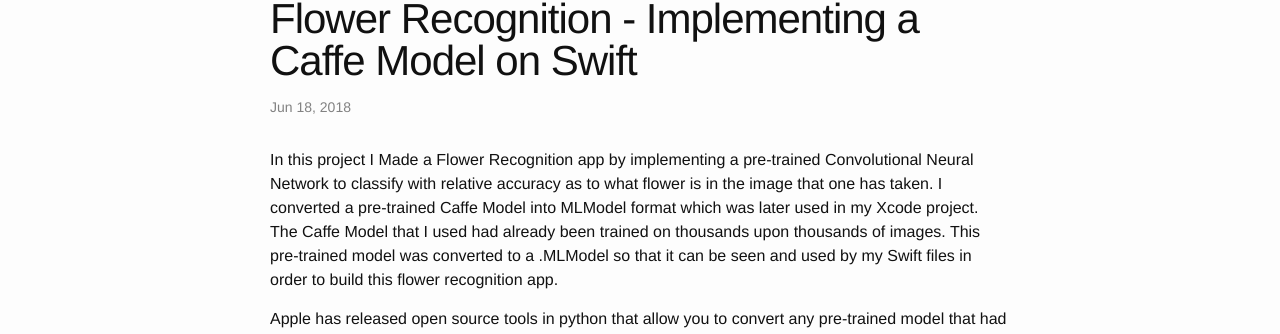
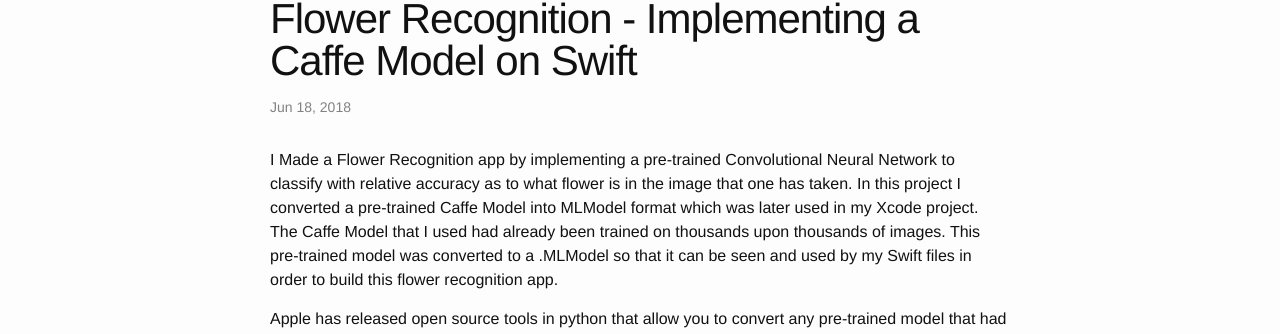
Before and after one commit to alexalwks2/aaronjohn2.github.io, a Jekyll site: the page built from _posts/2018-06-18-mobile-flower-recognition.md, in a window 1280 px wide. Shown: the part 94-428 px from the top of the page. Built offline with Jekyll 4.4.1, drawn with Linux system fonts in a browser that asks for light colours; comment, search, counter and statistics services are not loaded.

```diff
--- a/_posts/2018-06-18-mobile-flower-recognition.md
+++ b/_posts/2018-06-18-mobile-flower-recognition.md
@@ -6,8 +6,8 @@ date:   2018-06-18 21:26:27
 categories: deep-learning, swift, CoreML-tools, python, Caffe-Model, CNN, MLModel, IOS, mobile, AI
 ---
 
-In this project I Made a Flower Recognition app by implementing a pre-trained Convolutional Neural Network to classify with relative accuracy as to what flower is in the image that one has taken.
-I converted a pre-trained Caffe Model into MLModel format which was later used in my Xcode project.
+I Made a Flower Recognition app by implementing a pre-trained Convolutional Neural Network to classify with relative accuracy as to what flower is in the image that one has taken.
+In this project I converted a pre-trained Caffe Model into MLModel format which was later used in my Xcode project.
 The Caffe Model that I used had already been trained on thousands upon thousands of images. This pre-trained model was converted to a .MLModel so that it can be seen and used by my Swift files in order to build this flower recognition app.
 
 Apple has released open source tools in python that allow you to convert any pre-trained model that had been trained using Caffe, Keras, scikit learn, etc.
```
